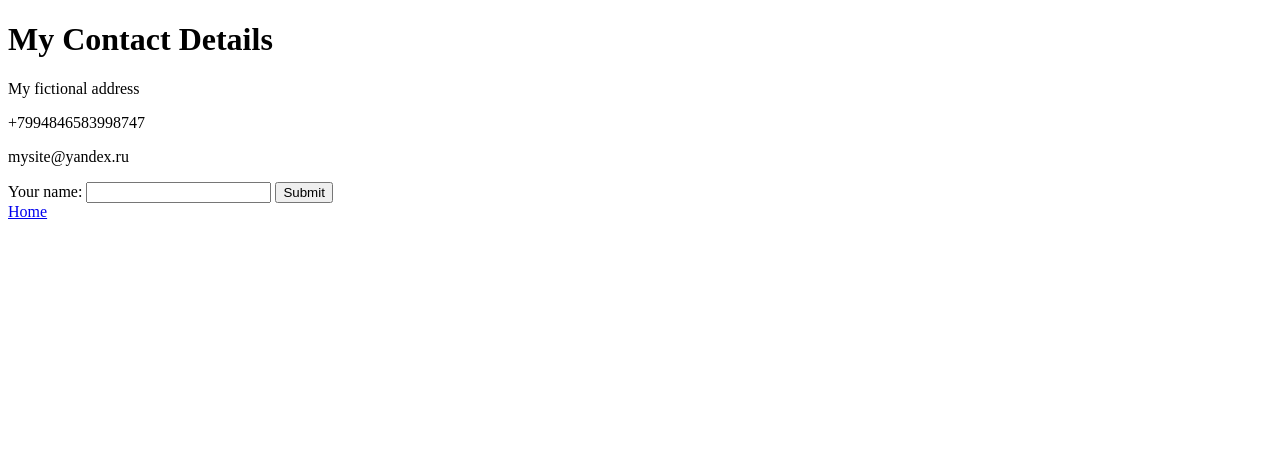
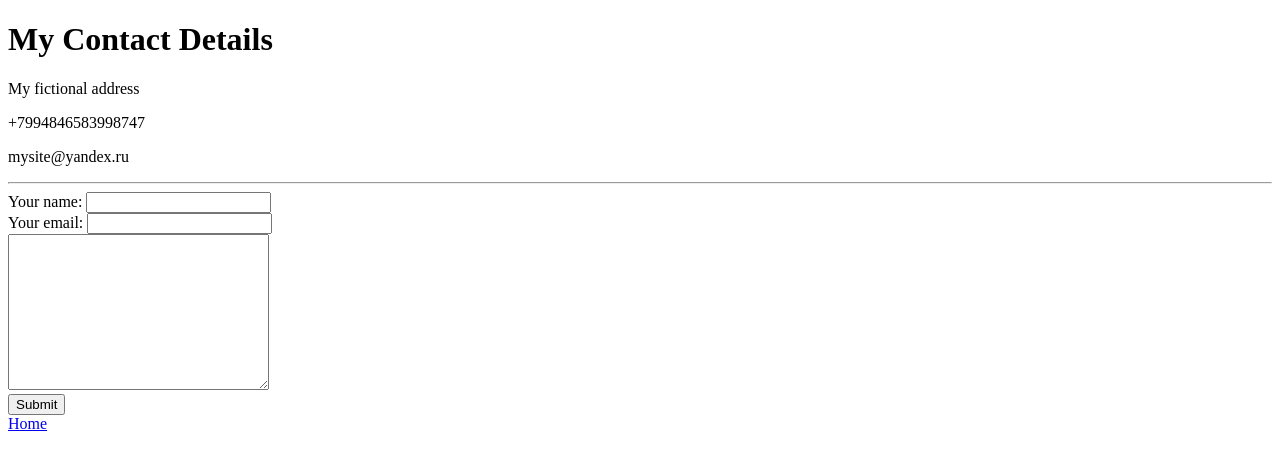
Before and after one commit to itaweb/HTML-Personal-Site, a plain HTML site: page contact_me.html in a window 1280 px wide. Drawn offline with Linux system fonts and the light colour scheme.

Commit message:
add form on the contact page

```diff
--- a/contact_me.html
+++ b/contact_me.html
@@ -10,12 +10,15 @@
     <p>My fictional address</p>
     <p>+7994846583998747</p>
     <p>mysite@yandex.ru</p>
-
-      <form action="">
-        <label>Your name:</label>
-        <input type="text">
-        <input type="submit">
-      </form>
+    <hr />
+    <form action="mailto:itaweb@mail.ru" method="POST" enctype="text/plain">
+      <label>Your name:</label>
+      <input type="text" /><br />
+      <label> Your email:</label>
+      <input type="email" /><br />
+      <textarea name="" id="" cols="30" rows="10"></textarea><br />
+      <input type="submit" />
+    </form>
 
     <a href="index.html">Home</a>
   </body>
```
